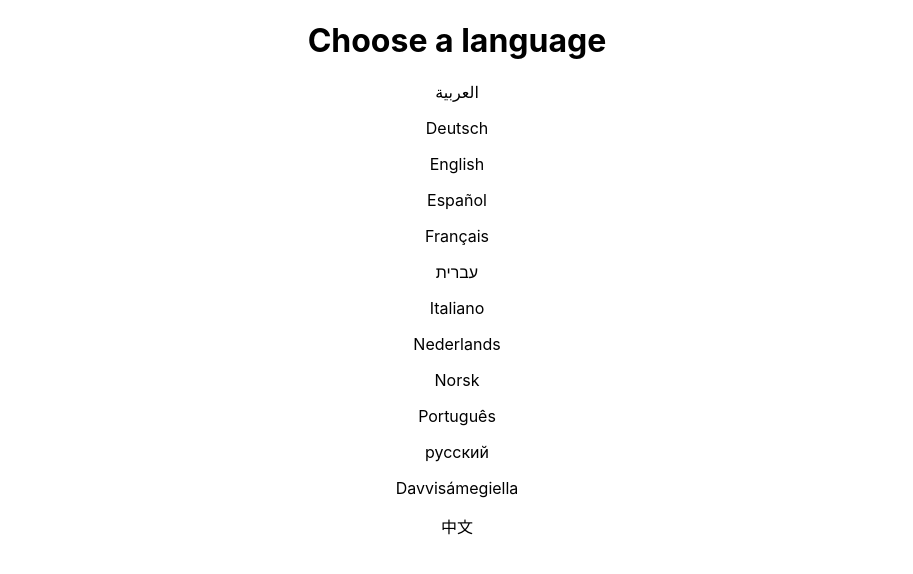
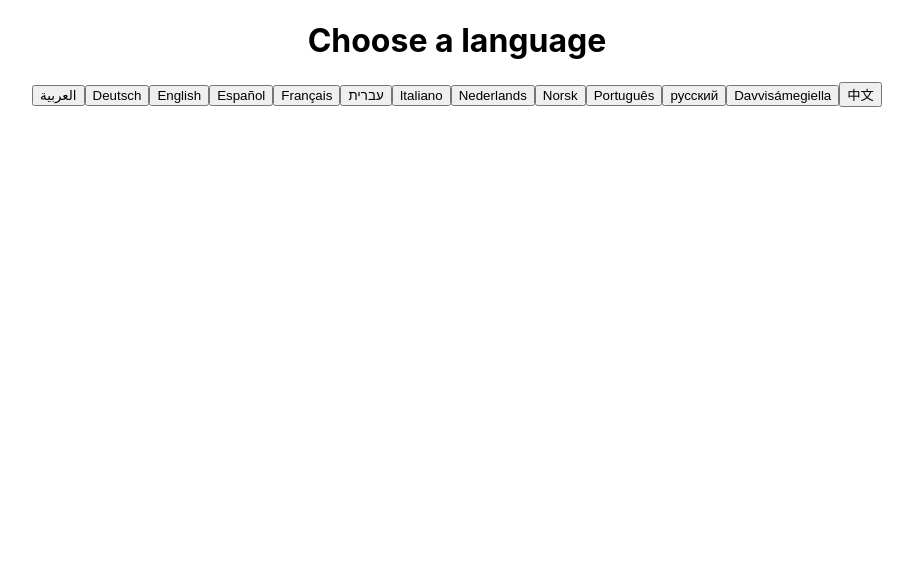
Before and after one commit to nickhartdev/NewsHub, a React (Create React App) app: page /language-select in a window 1280 px wide. Shown: the top 574 px of the page, without its empty margins (183-1096 px from the left). Built offline with nearby package versions, Linux system fonts and the light colour scheme.

Commit message:
Refactor form options to buttons

```diff
--- a/src/components/Form/Option/Option.js
+++ b/src/components/Form/Option/Option.js
@@ -1,7 +1,7 @@
 import React from 'react';
 
 const Option = ({ optionToDisplay }) => {
-  return <p>{ optionToDisplay }</p>
+  return <button type="button">{ optionToDisplay }</button>
 }
 
 export default Option;
```
